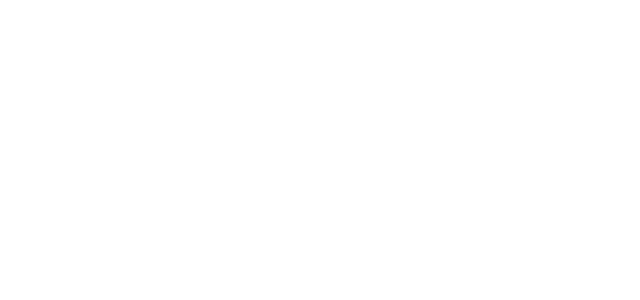
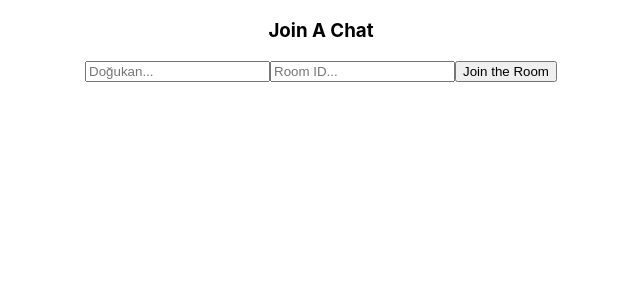
Before and after one commit to dcaltekin/chat-app-w-socket.io, a React (Create React App) app in the folder client/: page / in a window 1280 px wide. Shown: the top 300 px of the page, without its empty margins (319-959 px from the left). Built offline with nearby package versions, Linux system fonts and the light colour scheme; no server answers.

Commit message:
connected-to-client-side

```diff
--- a/client/src/App.jsx
+++ b/client/src/App.jsx
@@ -1,5 +1,47 @@
+import "./App.css";
+import io from "socket.io-client";
+import { useState } from "react";
+import Chat from "./Chat";
+
+const socket = io.connect("http://localhost:3001");
+
 function App() {
-  return <div className="App"></div>;
+  const [username, setUsername] = useState("");
+  const [room, setRoom] = useState("");
+  const [showChat, setShowChat] = useState(false);
+
+  const joinRoom = () => {
+    if (username !== "" && room !== "") {
+      socket.emit("join_room", room);
+      setShowChat(true);
+    }
+  };
+  return (
+    <div className="App">
+      {!showChat ? (
+        <div>
+          <h3>Join A Chat</h3>
+          <input
+            type="text"
+            placeholder="Doğukan..."
+            onChange={(event) => {
+              setUsername(event.target.value);
+            }}
+          />
+          <input
+            type="text"
+            placeholder="Room ID..."
+            onChange={(event) => {
+              setRoom(event.target.value);
+            }}
+          />
+          <button onClick={joinRoom}>Join the Room</button>
+        </div>
+      ) : (
+        <Chat socket={socket} username={username} room={room} />
+      )}
+    </div>
+  );
 }
 
 export default App;
```
